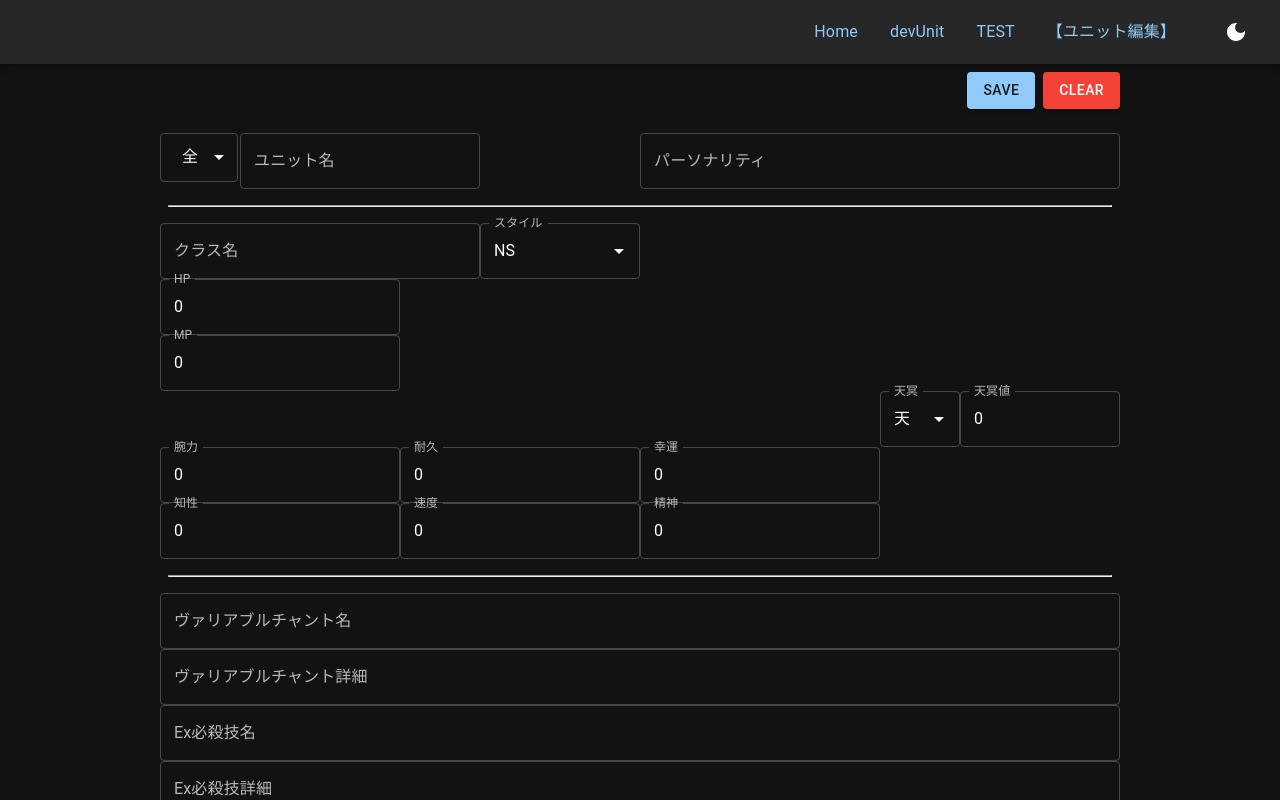
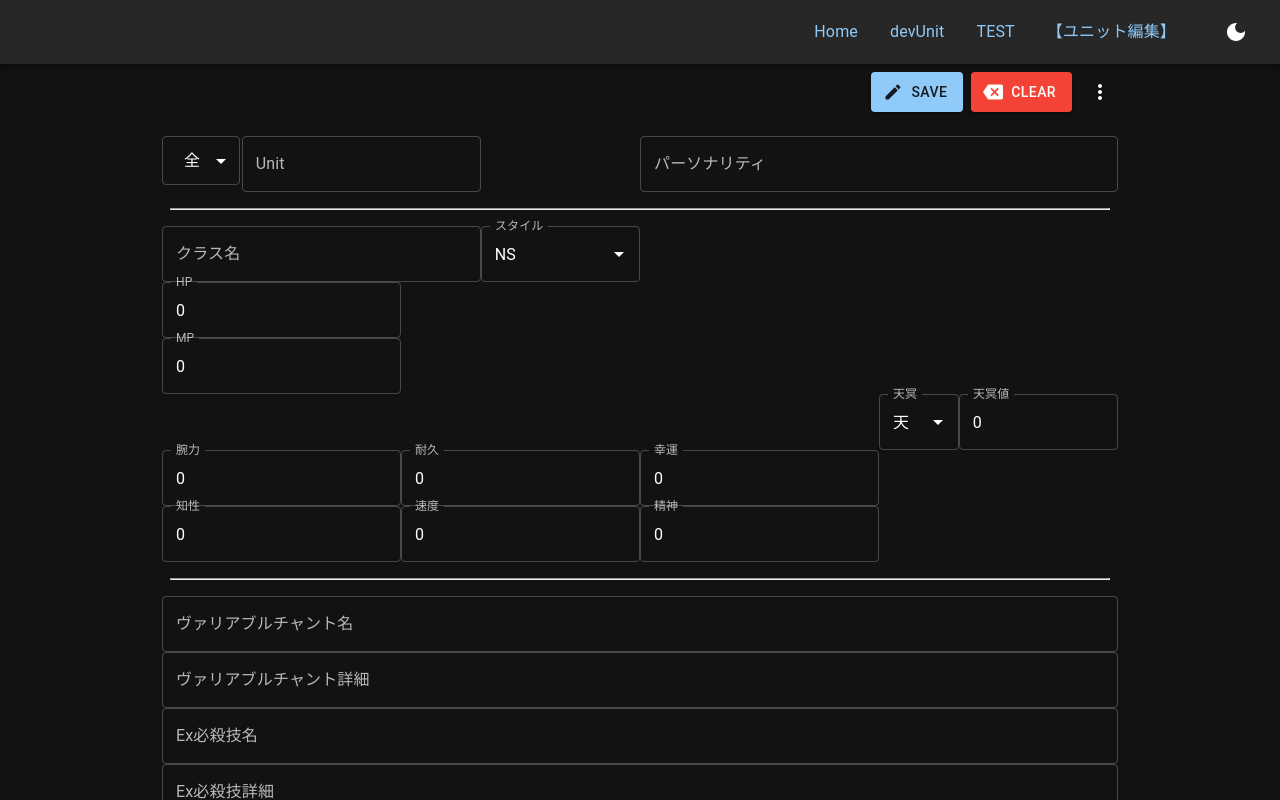
Before and after one commit to k0d1k-65/ae, a React (Create React App) app: page /unit/edit in a window 1280 px wide. Built offline with nearby package versions, Linux system fonts and the light colour scheme.

Commit message:
unit-stat actionメニュー追加 バグ修正

```diff
--- /dev/null
+++ b/src/unit-stat/ActionMenu.tsx
@@ -0,0 +1,114 @@
+import * as React from "react";
+import IconButton from "@mui/material/IconButton";
+import Menu from "@mui/material/Menu";
+import MenuItem from "@mui/material/MenuItem";
+import MoreVertIcon from "@mui/icons-material/MoreVert";
+import DeleteOutlineIcon from "@mui/icons-material/DeleteOutline";
+import FileDownloadIcon from "@mui/icons-material/FileDownload";
+import IosShareIcon from "@mui/icons-material/IosShare";
+import CleaningServicesIcon from "@mui/icons-material/CleaningServices";
+import { ListItemIcon, ListItemText } from "@mui/material";
+
+const ITEM_HEIGHT = 48;
+
+const UnitStatActionMenu = (props: {
+  handleOnDelete?: () => void;
+  handleOnImport?: () => void;
+  handleOnExport?: () => void;
+  handleOnTrancate?: () => void;
+}) => {
+  const {
+    handleOnDelete = () => {},
+    handleOnImport = () => {},
+    handleOnExport = () => {},
+    handleOnTrancate = () => {},
+  } = props;
+
+  const [anchorEl, setAnchorEl] = React.useState<null | HTMLElement>(null);
+
+  const open = Boolean(anchorEl);
+
+  const options = [
+    {
+      key: "delete",
+      icon: <DeleteOutlineIcon />,
+      handleOnClick: () => {
+        handleOnDelete();
+        setAnchorEl(null);
+      },
+    },
+    {
+      key: "import",
+      icon: <FileDownloadIcon />,
+      handleOnClick: () => {
+        handleOnImport();
+        setAnchorEl(null);
+      },
+    },
+    {
+      key: "export",
+      icon: <IosShareIcon />,
+      handleOnClick: () => {
+        handleOnExport();
+        setAnchorEl(null);
+      },
+    },
+    {
+      key: "trancate",
+      icon: <CleaningServicesIcon />,
+      handleOnClick: () => {
+        handleOnTrancate();
+        setAnchorEl(null);
+      },
+    },
+  ];
+
+  // メニュークリック時
+  const handleClick = (event: React.MouseEvent<HTMLElement>) => {
+    setAnchorEl(event.currentTarget);
+  };
+
+  const handleClose = () => {
+    setAnchorEl(null);
+  };
+
+  return (
+    <div>
+      <IconButton
+        aria-label="more"
+        id="long-button"
+        aria-controls={open ? "long-menu" : undefined}
+        aria-expanded={open ? "true" : undefined}
+        aria-haspopup="true"
+        onClick={handleClick}
+      >
+        <MoreVertIcon />
+      </IconButton>
+
+      <Menu
+        id="long-menu"
+        MenuListProps={{
+          "aria-labelledby": "long-button",
+        }}
+        anchorEl={anchorEl}
+        open={open}
+        onClose={handleClose}
+        PaperProps={{
+          style: {
+            maxHeight: ITEM_HEIGHT * 4.5,
+            width: "20ch",
+          },
+        }}
+      >
+        {options.map(({ key, icon, handleOnClick }) => (
+          <MenuItem key={key} onClick={handleOnClick}>
+            <ListItemIcon>{icon}</ListItemIcon>
+            <ListItemText primary={key} />
+          </MenuItem>
+        ))}
+      </Menu>
+    </div>
+  );
+};
+
+export default UnitStatActionMenu;
--- a/src/unit-stat/PersonalitiesForm.tsx
+++ b/src/unit-stat/PersonalitiesForm.tsx
@@ -1,19 +1,28 @@
-import React from "react";
-import { Grid, Autocomplete, TextField } from "@mui/material";
+import { Grid, Autocomplete, TextField, Box } from "@mui/material";
 import WeaponSelect from "../common/WeaponSelect";
 import { WeaponType } from "../common/constants/WeaponType";
 import { IUnitForm } from "./types.interface";
+import { UnitModel } from "../common/models/UnitModel";
+import { StyleType } from "../common/constants/StyleType";
 
 const PersonalitiesForm = (props: {
   unitStat: IUnitForm;
   handleOnChangeStat: (key: keyof IUnitForm, value: IUnitForm[keyof IUnitForm]) => void;
+  unitList: UnitModel[];
+  handleOnChangeUnit: (select: UnitModel) => void;
 }) => {
   const handleWeaponSelect = (value: WeaponType) => {
     props.handleOnChangeStat("weapon", value);
   };
 
-  const handleNameChange = (event: React.ChangeEvent<HTMLInputElement>) => {
-    props.handleOnChangeStat("unitName", event.target.value);
+  const handleNameChange = (ev: any, unit: UnitModel | string | null) => {
+    props.handleOnChangeStat("unitName", (unit as any)?.unitName || unit || "");
+
+    // UnitModelであれば、unit変更を通知
+    const isUnitModel = typeof (unit as any)?.unitName === "string" && (unit as any)?.style in StyleType;
+    if (isUnitModel) {
+      props.handleOnChangeUnit(unit as any);
+    }
   };
 
   const handlePersonalitiesChange = (_: any, items: string[]) => {
@@ -29,11 +38,22 @@ const PersonalitiesForm = (props: {
       </Grid>
       {/* ユニット名入力 */}
       <Grid item xs={9} lg={3}>
-        <TextField
-          value={props.unitStat.unitName}
+        {/* FIXME: 外側から unitStat を変更しても、ラベルが反映されない件 */}
+        {/* FIXME: freesolo でも、検索は機能するはずじゃない？ */}
+        <Autocomplete
+          options={props.unitList}
+          groupBy={(opt) => opt.weapon}
+          getOptionLabel={(opt) => props.unitStat.unitName}
+          renderOption={(props, opt) => (
+            <Box component="li" {...props}>
+              <span>
+                {opt.style} {opt.unitName}
+              </span>
+            </Box>
+          )}
+          renderInput={(params) => <TextField {...params} label="Unit" />}
           onChange={handleNameChange}
-          label="ユニット名"
-          sx={{ width: "100%" }}
+          freeSolo
         />
       </Grid>
       {/* 余白 */}
--- a/src/unit-stat/StatsForm.tsx
+++ b/src/unit-stat/StatsForm.tsx
@@ -12,7 +12,7 @@ const StatsForm = (props: {
   };
 
   const handleNumberChange = (event: React.ChangeEvent<HTMLInputElement>) => {
-    props.handleOnChangeStat(event.target.name as any, event.target.value || 0);
+    props.handleOnChangeStat(event.target.name as any, Number(event.target.value) || 0);
   };
 
   const handleStyleChange = (_: any, style: StyleType) => {
--- a/src/unit-stat/UnitStatReducer.ts
+++ b/src/unit-stat/UnitStatReducer.ts
@@ -21,8 +21,8 @@ type ActionType =
     }
   | {
       type: "updateSkill";
-      key: keyof IUnitForm;
-      subKey: keyof IUnitForm;
+      key: keyof ISkillsForm;
+      subKey: keyof ISkillProperty;
       value: IUnitForm[keyof IUnitForm];
     }
   | {
@@ -106,11 +106,6 @@ const reduceUnitStat = (state: IUnitForm, action: ActionType): IUnitForm => {
 
     // スキルフォーム（2階層）を更新
     case "updateSkill":
-      const propertyKeys = Object.keys({} as ISkillProperty);
-      if (!propertyKeys.includes(action.key)) {
-        return state;
-      }
-
       const skill = state[action.key] as ISkillProperty;
       const newSkill = {
         ...skill,
--- a/src/unit-stat/index.tsx
+++ b/src/unit-stat/index.tsx
@@ -1,4 +1,4 @@
-import React, { useReducer } from "react";
+import React, { useEffect, useReducer, useState } from "react";
 import PersonalitiesForm from "./PersonalitiesForm";
 import StatsForm from "./StatsForm";
 import AbilitiesForm from "./AbilitiesForm";
@@ -10,6 +10,11 @@ import { toast } from "react-toastify";
 import "react-toastify/dist/ReactToastify.css";
 import reduceUnitStat, { initUnitStat } from "./UnitStatReducer";
 import { ISkillProperty, ISkillsForm, IUnitForm } from "./types.interface";
+import UnitStatActionMenu from "./ActionMenu";
+import CreateIcon from "@mui/icons-material/Create";
+import BackspaceIcon from "@mui/icons-material/Backspace";
+import { retrieveUnits } from "../common/services/UnitService";
+import { UnitModel } from "../common/models/UnitModel";
 
 const Wrapper = styled.div`
   display: flex;
@@ -27,7 +32,7 @@ const Header = styled.div`
 
 const Main = styled.div`
   overflow: auto;
-  padding: 8px 0;
+  padding: 8px 2px;
   flex: auto;
 
   /* Firefox */
@@ -56,7 +61,11 @@ const Main = styled.div`
 `;
 
 const UnitStatComponent: React.FC = () => {
+  // 編集フォームのステート
   const [state, dispatch] = useReducer(reduceUnitStat, initUnitStat());
+
+  // ユニット全情報
+  const [unitList, setUnitList] = useState<UnitModel[]>([]);
 
   const handleOnClickSave = () => {
     try {
@@ -83,32 +92,56 @@ const UnitStatComponent: React.FC = () => {
   };
 
   const handleOnChangeSkill = (
-    key: keyof ISkillProperty,
-    grade: keyof ISkillsForm,
+    key: keyof ISkillsForm,
+    grade: keyof ISkillProperty,
     value: IUnitForm[keyof IUnitForm]
   ) => {
     dispatch({
       type: "updateSkill",
-      key: key as keyof IUnitForm,
+      key: key,
       subKey: grade,
       value,
     });
   };
 
+  const handleOnChangeUnit = (selected: UnitModel) => {
+    dispatch({
+      type: "updateAll",
+      newItem: selected,
+    });
+  };
+
+  // マウント時に、全ユニットを取得
+  useEffect(() => {
+    setUnitList(retrieveUnits());
+  }, []);
+
   return (
     <Wrapper>
       <Header>
-        <Button variant="contained" color="primary" onClick={handleOnClickSave}>
+        <Button variant="contained" color="primary" startIcon={<CreateIcon />} onClick={handleOnClickSave}>
           SAVE
         </Button>
-        <Button variant="contained" color="error" onClick={handleOnClickClear}>
+        <Button variant="contained" color="error" startIcon={<BackspaceIcon />} onClick={handleOnClickClear}>
           CLEAR
         </Button>
+
+        <UnitStatActionMenu
+          handleOnDelete={() => {}}
+          handleOnImport={() => {}}
+          handleOnExport={() => {}}
+          handleOnTrancate={() => {}}
+        />
       </Header>
 
       <Main>
         {/* ユニット名・パーソナリティ */}
-        <PersonalitiesForm unitStat={state} handleOnChangeStat={handleOnChangeStat} />
+        <PersonalitiesForm
+          unitStat={state}
+          handleOnChangeStat={handleOnChangeStat}
+          unitList={unitList}
+          handleOnChangeUnit={handleOnChangeUnit}
+        />
 
         <hr style={{ margin: "16px 8px" }} />
 
```
Also changed, not shown: src/unit-stat/SkillsForm.tsx (+28 -28 lines).
